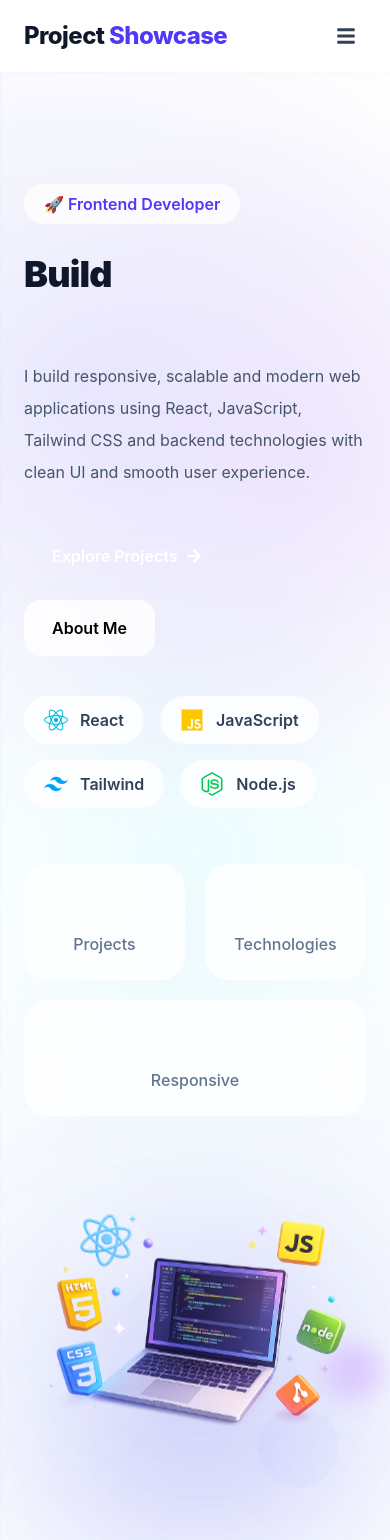
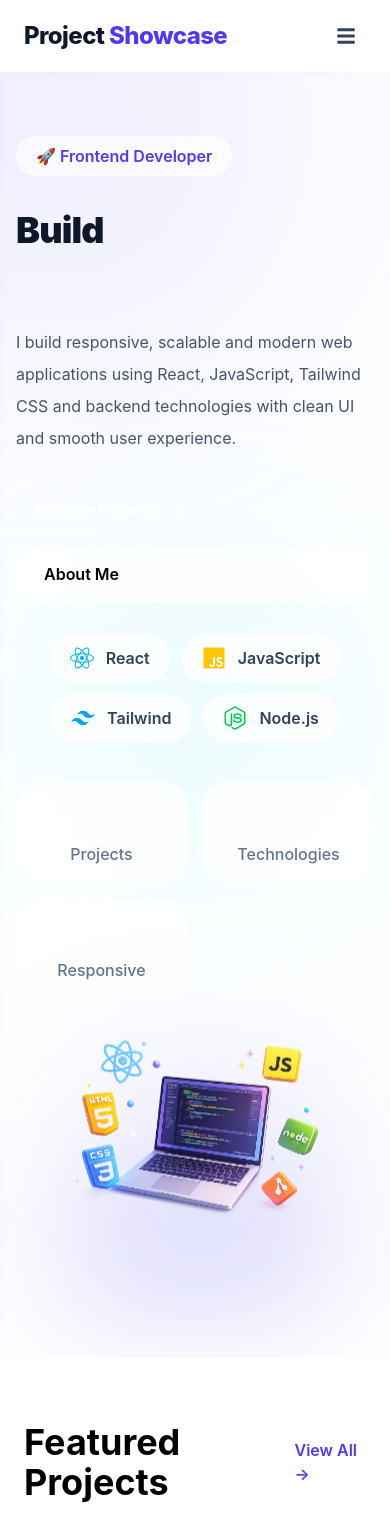
Before and after one commit to amit0526/project-showcase, a React (Vite) app: page / in a window 390 px wide. Shown: the top 1540 px of the page. Built offline with nearby package versions, Linux system fonts and the light colour scheme.

Commit message:
Fix responsive problem

```diff
--- a/src/components/hero/Hero.jsx
+++ b/src/components/hero/Hero.jsx
@@ -8,27 +8,27 @@ export default function Hero() {
       <div className="absolute inset-0 opacity-[0.05] bg-[linear-gradient(to_right,#6366f1_1px,transparent_1px),linear-gradient(to_bottom,#6366f1_1px,transparent_1px)] [bg-[size:60px_60px]" />
 
       {/* Mesh Gradient */}
-      <div className="absolute inset-0 bg-[radial-gradient(circle_at_20%_20%,rgba(99,102,241,.18),transparent_35%),radial-gradient(circle_at_80%_25%,rgba(168,85,247,.15),transparent_30%),radial-gradient(circle_at_50%_80%,rgba(59,130,246,.12),transparent_35%)]" />
+      <div className="absolute inset-0 bg-radial-gradient(circle_at_20%_20%,rgba(99,102,241,.18),transparent_35%),radial-gradient(circle_at_80%_25%,rgba(168,85,247,.15),transparent_30%),radial-gradient(circle_at_50%_80%,rgba(59,130,246,.12),transparent_35%)" />
 
       {/* Background Glow */}
-      <div className="absolute -top-40 -left-40, h-[420px],w-[420px] rounded-full bg-indigo-500/25 blur-[140px] animate-pulse" />
+      <div className="absolute -top-40 -left-40 h-105 w-105 rounded-full bg-indigo-500/25 blur-[140px] animate-pulse" />
 
-      <div className="absolute -bottom-24 -right-24 h-[500px], w-[500px], rounded-full bg-purple-500/20 blur-[150px]" />
+      <div className="absolute -bottom-24 -right-24 h-125 w-125, rounded-full bg-purple-500/20 blur-[150px]" />
 
       <div className="absolute top-1/2 left-1/2 h-80 w-80 -translate-x-1/2 -translate-y-1/2 rounded-full bg-cyan-400/15 blur-[120px]" />
 
       {/* Soft White Overlay */}
       <div className="absolute inset-0 bg-white/30 backdrop-blur-[1px]" />
 
-      <div className="relative max-w-7xl mx-auto px-6 py-28">
-        <div className="grid lg:grid-cols-2 items-center gap-16">
+      <div className="relative max-w-7xl mx-auto px-4 sm:px-6 lg:px-8 py-16 lg:py-28">
+        <div className="grid grid-cols-1 lg:grid-cols-2 items-center gap-10 lg:gap-16">
           <HeroLeft />
           <HeroRight />
         </div>
       </div>
 
       {/* Bottom Fade */}
-      <div className="absolute bottom-0 left-0 w-full h-24, [bg-gradient-to-b from-transparent to-white]"></div>
+      <div className="absolute bottom-0 left-0 w-full h-24 bg-linear-to-b from-transparent to-white"></div>
     </section>
   );
 }
--- a/src/components/hero/HeroLeft.jsx
+++ b/src/components/hero/HeroLeft.jsx
@@ -33,7 +33,7 @@ export default function HeroLeft() {
       variants={container}
       initial="hidden"
       animate="show"
-      className="flex flex-col"
+      className="flex flex-col w-full"
     >
       {/* Badge */}
 
@@ -47,7 +47,7 @@ export default function HeroLeft() {
 
       <motion.h1
         variants={item}
-        className="mt-8 text-4xl sm:text-5xl md:text-6xl lg:text-7xl font-black leading-[1.05] tracking-tight text-slate-900"
+        className="mt-8 text-4xl sm:text-5xl md:text-6xl lg:text-7xl font-black leading-tight tracking-tight wrap-break-word text-slate-900"
       >
         Build
         <span className="block bg-linear-to-r from-indigo-600 via-purple-600 to-blue-500 bg-clip-text text-transparent">
@@ -68,10 +68,13 @@ export default function HeroLeft() {
 
       {/* Buttons */}
 
-      <motion.div variants={item} className="mt-10 flex flex-wrap gap-4">
+      <motion.div
+        variants={item}
+        className="mt-8 flex flex-col gap-3 sm:flex-row"
+      >
         <Link
           to="/projects"
-          className="group inline-flex items-center gap-2 rounded-2xl bg-linear-to-r from-indigo-600 to-purple-600 px-7 py-4 font-semibold text-white shadow-[0_15px_35px_rgba(79,70,229,.35)] transition-all duration-300 hover:-translate-y-1 hover:shadow-[0_20px_45px_rgba(79,70,229,.45)]"
+          className="group inline-flex items-center gap-2 rounded-2xl bg-linear-to-r from-indigo-600 to-purple-600 px-5 py-3 font-semibold text-white shadow-[0_15px_35px_rgba(79,70,229,.35)] transition-all duration-300 hover:-translate-y-1 hover:shadow-[0_20px_45px_rgba(79,70,229,.45)]"
         >
           Explore Projects
           <FaArrowRight className="transition-transform duration-300 group-hover:translate-x-1" />
@@ -87,7 +90,10 @@ export default function HeroLeft() {
 
       {/* Tech Stack */}
 
-      <motion.div variants={item} className="mt-10 flex flex-wrap gap-4">
+      <motion.div
+        variants={item}
+        className="mt-8 flex flex-wrap justify-center lg:justify-start gap-3"
+      >
         <Tech icon={<FaReact className="text-cyan-500" />} text="React" />
         <Tech icon={<FaJs className="text-yellow-400" />} text="JavaScript" />
         <Tech
@@ -99,17 +105,12 @@ export default function HeroLeft() {
 
       {/* Stats */}
 
-      <motion.div
-        variants={item}
-        className="mt-14 grid grid-cols-2 sm:grid-cols-3 gap-5"
-      >
+      <motion.div variants={item} className="mt-10 grid grid-cols-2 sm:grid-cols-3 gap-4">
         <Stat number="10+" label="Projects" />
+        <Stat number="8+" label="Technologies" />
+        <Stat number="100%" label="Responsive" />
 
-        <Stat number="8+" label="Technologies" />
 
-        <div className="col-span-2 sm:col-span-1">
-          <Stat number="100%" label="Responsive" />
-        </div>
       </motion.div>
     </motion.div>
   );
@@ -140,7 +141,7 @@ function Stat({ number, label }) {
         scale: 1.04,
       }}
       transition={{ duration: 0.25 }}
-      className="rounded-3xl border border-white/60 bg-white/80 backdrop-blur-xl p-6 text-center shadow-xl"
+      className="rounded-3xl border border-white/60 bg-white/80 backdrop-blur-xl p-4 sm:p-6 text-center shadow-xl"
     >
       <h2 className="text-3xl sm:text-4xl font-black bg-linear-to-r from-indigo-600 to-purple-600 bg-clip-text text-transparent">
         {number}
--- a/src/components/hero/HeroRight.jsx
+++ b/src/components/hero/HeroRight.jsx
@@ -6,7 +6,7 @@ export default function HeroRight() {
       initial={{ opacity: 0, scale: 0.9, x: 40 }}
       animate={{ opacity: 1, scale: 1, x: 0 }}
       transition={{ duration: 0.9, ease: "easeOut" }}
-      className="relative flex justify-center items-center"
+      className="relative flex justify-center items-center -mt-6 lg:mt-0"
     >
       {/* Main Glow */}
       <motion.div
@@ -19,7 +19,7 @@ export default function HeroRight() {
           repeat: Infinity,
           ease: "easeInOut",
         }}
-        className="absolute h-[430px],w-[430px] rounded-full bg-gradient-to-r- from-indigo-500/25 via-purple-500/20 to-cyan-400/20 blur-[110px]"
+        className="absolute h-430px w-430px rounded-full bg-linear-to-r- from-indigo-500/25 via-purple-500/20 to-cyan-400/20 blur-[110px]"
       />
 
       {/* Floating Circle 1 */}
@@ -33,7 +33,7 @@ export default function HeroRight() {
           repeat: Infinity,
           ease: "easeInOut",
         }}
-        className="absolute top-8 left-8 h-24 w-24 rounded-full border border-white/40 bg-white/20 backdrop-blur-xl shadow-xl"
+        className="hidden md:block absolute top-8 left-8 h-24 w-24 rounded-full border border-white/40 bg-white/20 backdrop-blur-xl shadow-xl"
       />
 
       {/* Floating Circle 2 */}
@@ -47,7 +47,7 @@ export default function HeroRight() {
           repeat: Infinity,
           ease: "easeInOut",
         }}
-        className="absolute bottom-10 right-6 h-20 w-20 rounded-full border border-white/40 bg-indigo-100/30 backdrop-blur-xl shadow-xl"
+        className="hidden md:block absolute bottom-10 right-6 h-20 w-20 rounded-full border border-white/40 bg-indigo-100/30 backdrop-blur-xl shadow-xl"
       />
 
       {/* Floating Circle 3 */}
@@ -60,7 +60,7 @@ export default function HeroRight() {
           repeat: Infinity,
           ease: "easeInOut",
         }}
-        className="absolute top-1/2 -right-4 h-14 w-14 rounded-full bg-purple-400/30 blur-md"
+        className="hidden md:block absolute top-1/2 -right-4 h-14 w-14 rounded-full bg-purple-400/30 blur-md"
       />
 
       {/* Hero Image */}
@@ -83,7 +83,7 @@ export default function HeroRight() {
             ease: "easeInOut",
           },
         }}
-        className="relative z-10 w-full max-w-2xl drop-shadow-[0_45px_90px_rgba(79,70,229,.35)]"
+        className="relative z-10 w-full max-w-70 sm:max-w-md lg:max-w-xl xl:max-w-2xl drop-shadow-[0_45px_90px_rgba(79,70,229,.35)]"
       />
 
       {/* Bottom Glow */}
```
